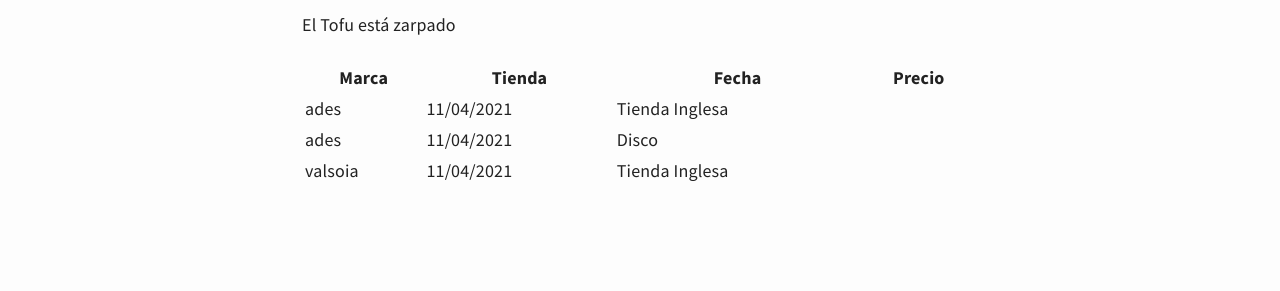
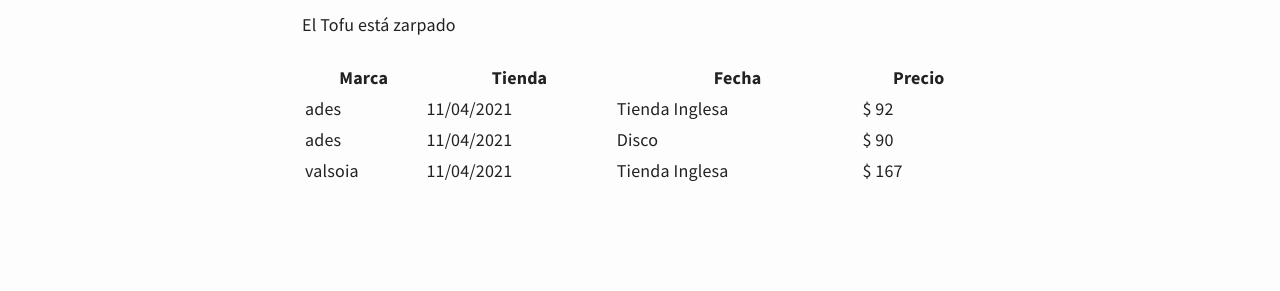
Before and after one commit to gus0k/gus0k.github.io, a Jekyll site: the page built from drafts/el-precio-de-ser-vegano-en-montevideo.md, in a window 1280 px wide. Shown: the part 394-685 px from the top of the page. Built offline with Jekyll 4.4.1, drawn with Linux system fonts in a browser that asks for light colours; nearby versions of some CDN libraries; comment, search, counter and statistics services are not loaded.

Commit message:
adding price

```diff
--- a/_layouts/prices.html
+++ b/_layouts/prices.html
@@ -28,7 +28,7 @@ layout: default
 				<td>{{ price.brand }}</td>
 				<td>{{ price.date }}</td>
 				<td>{{ price.store }}</td>
-				<td>{{ price.price_per_liter }}</td>
+				<td>$ {{ price.price }}</td>
 			</tr>
 			{% endfor %}
 		</table>
```
